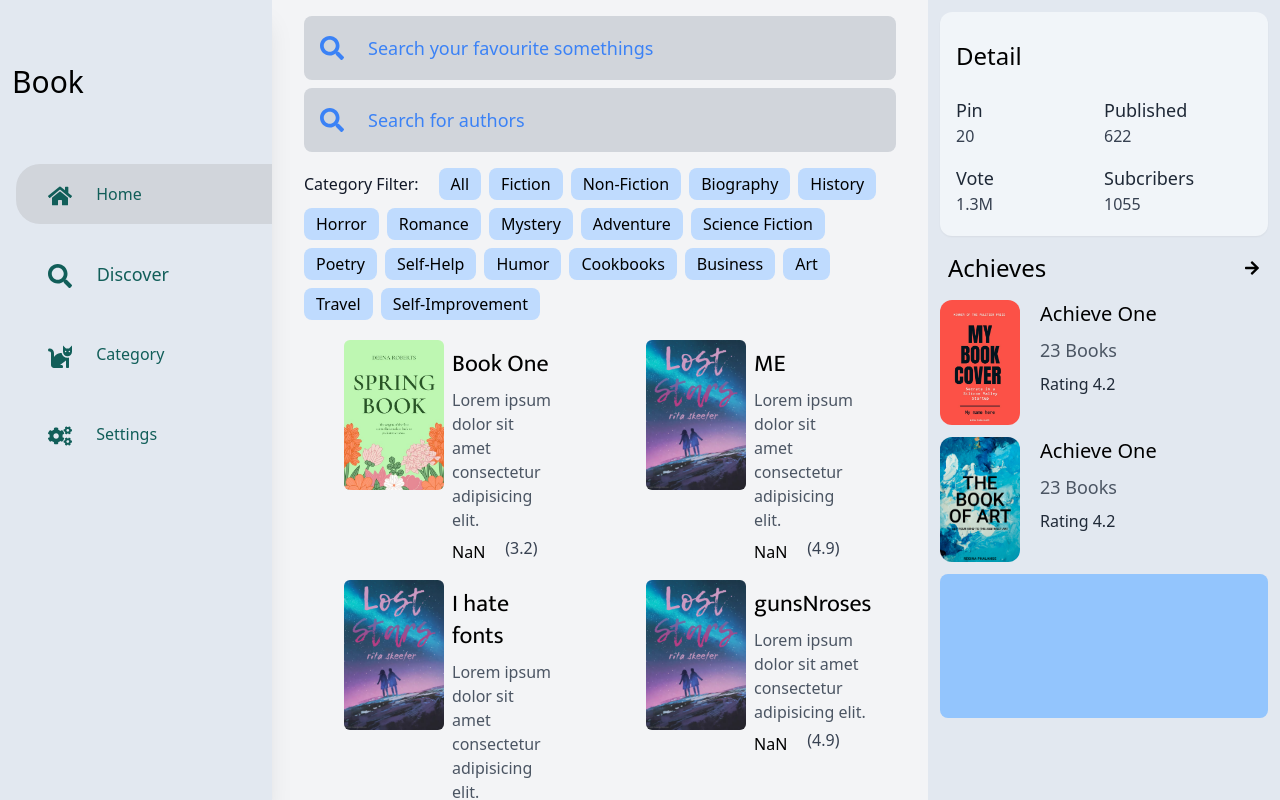
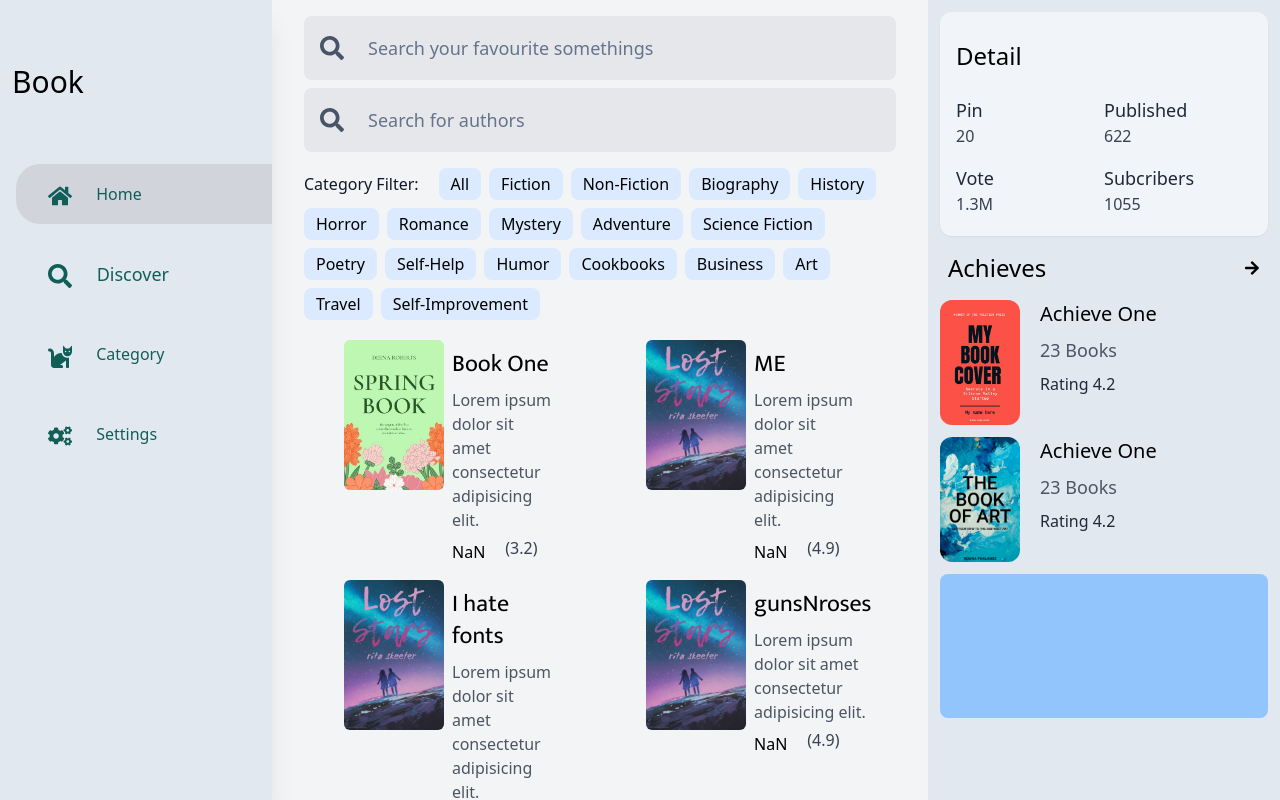
Before and after one commit to py4ephyopaing/book-app, a React (Vite) app: page /discover in a window 1280 px wide. Shown: the top 800 px of the page. Built offline with nearby package versions, Linux system fonts and the light colour scheme.

Commit message:
Update dark theme style

```diff
--- a/src/components/BookContainer.jsx
+++ b/src/components/BookContainer.jsx
@@ -3,7 +3,7 @@ import BookItem from './BookItem'
 
 export default function BookContainer({ books }) {
     return (
-        <div className="grid grid-cols-1 md:grid-cols-2 justify-evenly mt-3 gap-x-3">
+        <div className="grid grid-cols-1 lg:grid-cols-2 justify-evenly mt-3 gap-x-3">
             {books.map((i, index) => <BookItem {...i} key={index} />)}
         </div>
     )
--- a/src/components/CategoryBar.jsx
+++ b/src/components/CategoryBar.jsx
@@ -2,16 +2,16 @@ import React from 'react'
 
 function CategoryBar({ items }) {
 	let active = `bg-indigo-950 text-white dark:bg-blue-200 dark:text-black`
-	let inactive = `bg-blue-200 dark:bg-indigo-950 text-black dark:text-white`
+	let inactive = `bg-blue-100 dark:bg-indigo-950 text-black dark:text-white`
 
 	let handleCategoryClick = (e) => {
 		if(e.target.getAttribute('active') == 'true') {
 			e.target.className = e.target.className.replace(active, inactive)
-			e.target.setAttribute('active', false)
+			e.target.setAttribute('active', "false")
 		}
 		else {
 			e.target.className = e.target.className.replace(inactive, active)
-			e.target.setAttribute('active', true)
+			e.target.setAttribute('active', "true")
 		}
 	}
 
@@ -19,7 +19,7 @@ function CategoryBar({ items }) {
 		<div className="mt-4 mb-2 flex items-center gap-2 flex-wrap">
 			<span className="text-md font-medium text-gray-900 dark:text-gray-100 py-1 pr-3">Category Filter: </span>
 			{
-				items.map(item => <span active={false} onClick={handleCategoryClick} className="bg-blue-200 dark:bg-indigo-950 text-black dark:text-white px-3 py-1 rounded-lg font-medium cursor-pointer">{item}</span> )
+				items.map(item => <span key={item} active={"false"} onClick={handleCategoryClick} className="bg-blue-100 dark:bg-indigo-950 text-black dark:text-white px-3 py-1 rounded-lg font-medium cursor-pointer">{item}</span> )
 			}
 		</div>
 	)
--- a/src/components/SearchBar.jsx
+++ b/src/components/SearchBar.jsx
@@ -4,13 +4,13 @@ import { FaSearch } from 'react-icons/fa'
 export default function SearchBar({ query, setQuery, placeholder, results }) {
     return (
         <div className="relative mb-2">
-            <FaSearch className="w-5 h-5 md:w-6 md:h-6 text-blue-500 dark:text-blue-950 absolute top-1/2 left-4 -translate-y-1/2" />
-            <input type="text" value={query} onChange={e => setQuery(e.target.value)} className="peer w-full h-14 md:h-16 rounded-lg text-lg pl-12 md:pl-16 pr-4 bg-gray-300 dark:bg-slate-400 placeholder:text-blue-500 dark:placeholder:text-blue-950 text-black dark:text-white shadow-sm md:shadow-none dark:md:shadow-lg focus:outline-none" placeholder={ placeholder || "Search your favourite somethings"} />
+            <FaSearch className="w-5 h-5 md:w-6 md:h-6 text-slate-600 dark:text-slate-950 absolute top-1/2 left-4 -translate-y-1/2" />
+            <input type="text" value={query} onChange={e => setQuery(e.target.value)} className="peer w-full h-14 md:h-16 rounded-lg text-lg pl-12 md:pl-16 pr-4 bg-gray-200 dark:bg-slate-400 placeholder:text-slate-500 dark:placeholder:text-slate-950 text-black dark:text-white shadow-sm md:shadow-none dark:md:shadow-lg focus:outline-none" placeholder={ placeholder || "Search your favourite somethings"} />
 
             {
                 results ?
                 <div className="peer-focus:block hidden absolute w-full max-h-[200px] overflow-auto bg-gray-300 dark:bg-slate-400 top-[58px] rounded-lg">
-                    {results.map(i => <p className='text-lg font-medium py-2 px-3 border-b text-blue-950'>{i}</p>)}
+                    {results.map(i => <p key={i} className='text-lg font-medium py-2 px-3 border-b text-blue-950'>{i}</p>)}
                 </div>
                 :
                 <></>
```
